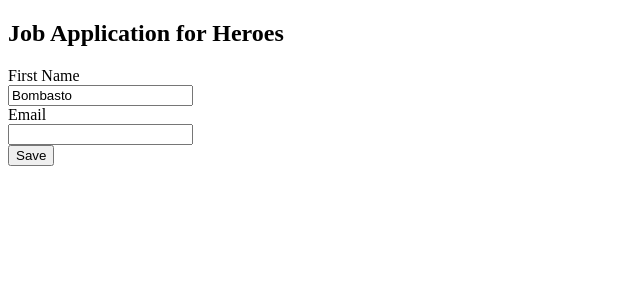
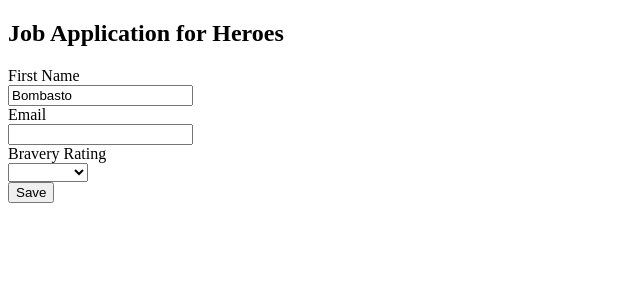
Before and after one commit to noblica/dynamic-forms, an Angular app: page / in a window 1280 px wide. Shown: the top 300 px of the page, without its empty margins (0-640 px from the left). Built offline with nearby package versions, Linux system fonts and the light colour scheme; data requests are answered from the project's data file.

Commit message:
Fetching all questions from the backend.

```diff
--- a/db.json
+++ b/db.json
@@ -1,17 +1,31 @@
 {
   "questions": [
+    {
+      "key": "brave",
+      "label": "Bravery Rating",
+      "options": [
+         {"key": "solid", "value": "Solid"},
+         {"key": "great", "value": "Great"},
+         {"key": "good", "value": "Good"},
+         {"key": "unproven", "value": "Unproven"}
+      ],
+      "order": 3,
+      "controlType": "dropdown"
+    },
     {
       "key": "firstName",
       "label": "First Name",
       "value": "Bombasto",
       "required": true,
-      "order": 1
+      "order": 1,
+      "controlType": "text"
     },
     {
       "key": "emailAddress",
       "label": "Email",
       "type": "email",
-      "order": 2
+      "order": 2,
+      "controlType": "text"
     }
   ]
 }
--- a/src/app/app.component.html
+++ b/src/app/app.component.html
@@ -1,5 +1,4 @@
 <div>
     <h2>Job Application for Heroes</h2>
-    <app-dynamic-form *ngIf="questions"
-                      [questions]="questions | async"></app-dynamic-form>
+    <app-dynamic-form [questions]="questions | async"></app-dynamic-form>
 </div>
--- a/src/app/question.service.ts
+++ b/src/app/question.service.ts
@@ -2,7 +2,6 @@ import { Injectable } from '@angular/core';
 import { HttpClient } from '@angular/common/http';
 
 import { DropdownQuestion } from './dynamic-form/question-dropdown';
-import { QuestionBase } from './dynamic-form/question-base';
 import { TextboxQuestion } from './dynamic-form/question-textbox';
 import 'rxjs/add/operator/map';
 
@@ -14,41 +13,14 @@ export class QuestionService {
 
         return this.http
             .get<any[]>('http://localhost:3000/questions')
-            .map(result => result.map(question => new TextboxQuestion(question)));
-            // .map(result => {
-            //     return Array(result).map(question => new TextboxQuestion(question));
-            // });
-
-        // const questions: QuestionBase<any>[] = [
-        //
-        //     new DropdownQuestion({
-        //         key: 'brave',
-        //         label: 'Bravery Rating',
-        //         options: [
-        //             {key: 'solid', value: 'Solid'},
-        //             {key: 'great', value: 'Great'},
-        //             {key: 'good', value: 'Good'},
-        //             {key: 'unproven', value: 'Unproven'},
-        //         ],
-        //         order: 3,
-        //     }),
-        //
-        //     new TextboxQuestion({
-        //         key: 'firstName',
-        //         label: 'First Name',
-        //         value: 'Bombasto',
-        //         required: true,
-        //         order: 1
-        //     }),
-        //
-        //     new TextboxQuestion({
-        //         key: 'emailAddress',
-        //         label: 'Email',
-        //         type: 'email',
-        //         order: 2
-        //     })
-        // ];
-        //
-        // return questions.sort((a, b) => a.order - b.order);
+            .map(result => result.map(question => {
+                switch (question.controlType) {
+                    case 'text':
+                        return new TextboxQuestion(question);
+                    case 'dropdown':
+                        return new DropdownQuestion(question);
+                }
+            }))
+            .map(questionArray => questionArray.sort((a, b) => a.order - b.order));
     }
 }
```
